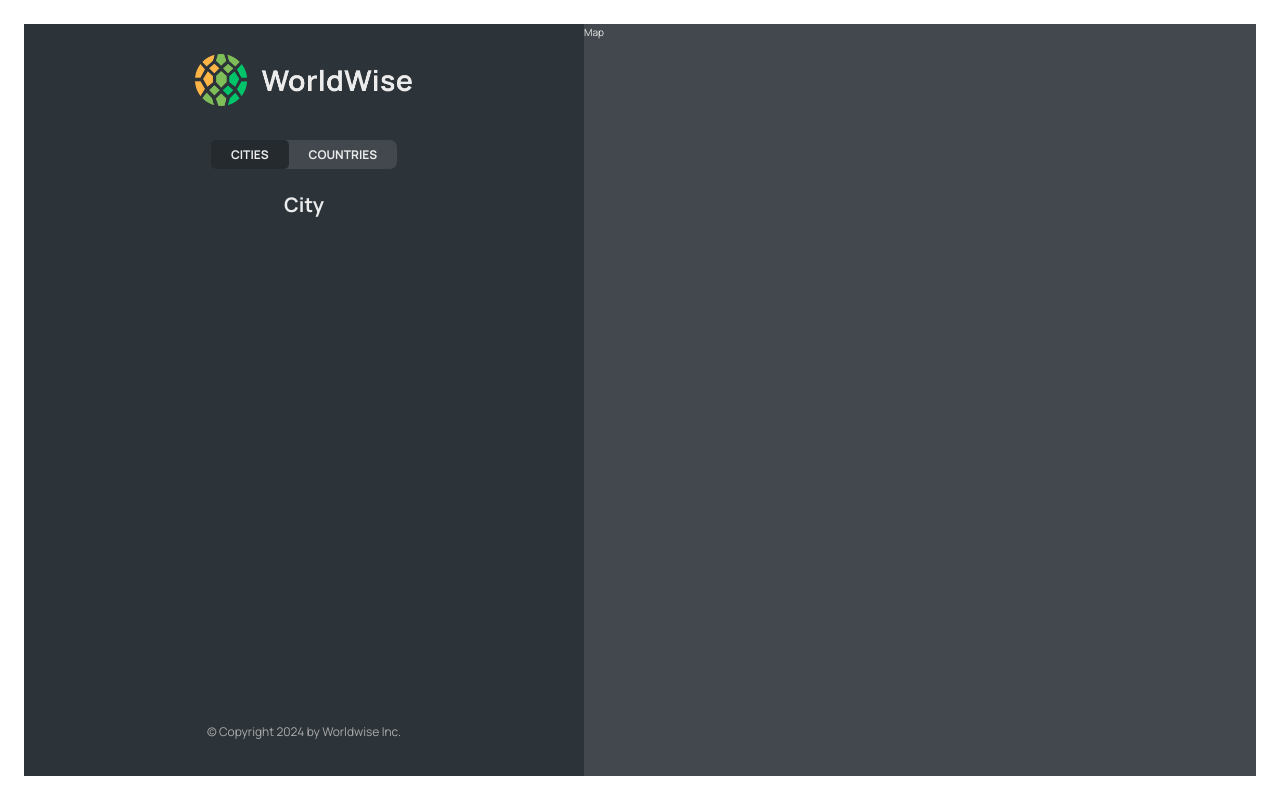
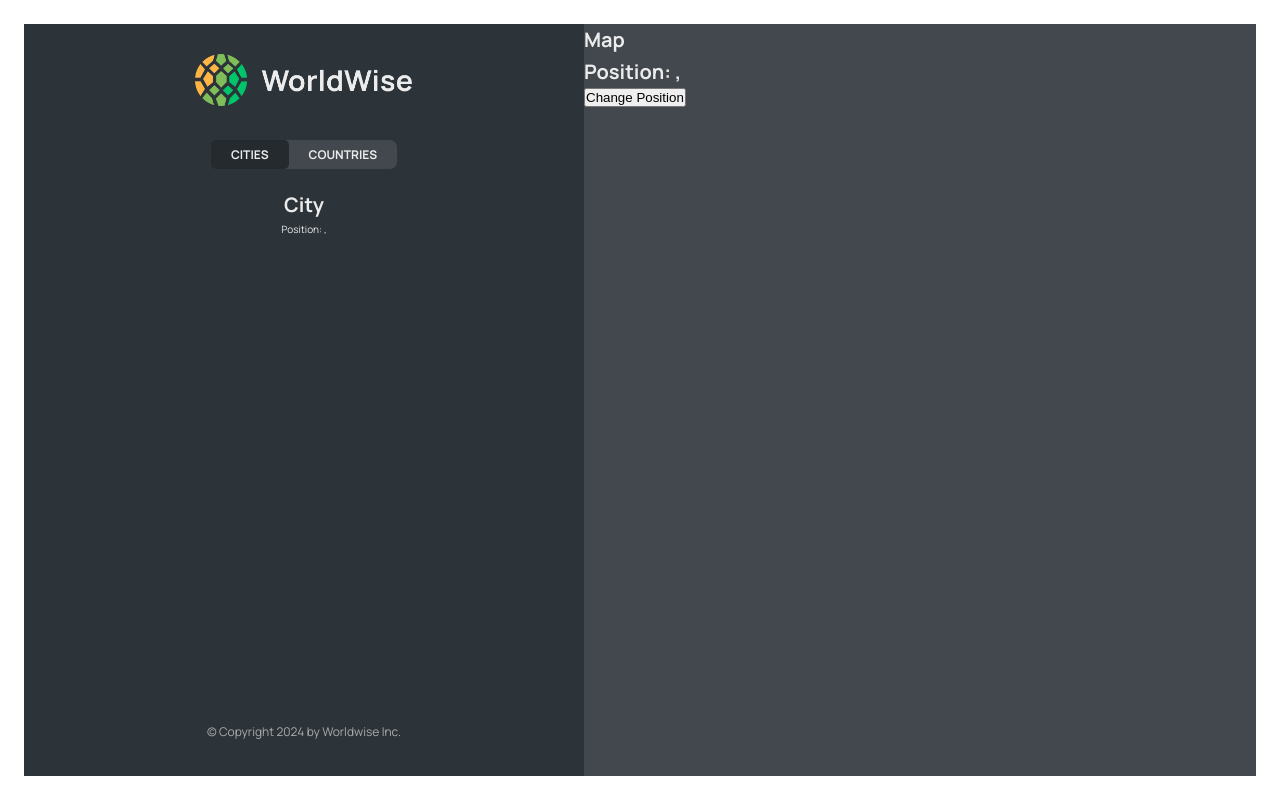
Before and after one commit to YuVath/worldwise, a React (Vite) app: page /app/cities/1 in a window 1280 px wide. Built offline with nearby package versions, Linux system fonts and the light colour scheme; data requests are answered from the project's data file.

Commit message:
Added Params

```diff
--- a/src/components/City.jsx
+++ b/src/components/City.jsx
@@ -1,4 +1,6 @@
 import { useParams } from "react-router-dom";
+import { useSearchParams } from "react-router-dom";
+
 import styles from "./City.module.css";
 
 const formatDate = (date) =>
@@ -11,6 +13,9 @@
 
 function City() {
   const { id } = useParams();
+  const [searchParams, setSearchParams] = useSearchParams();
+  const lat = searchParams.get("lat");
+  const lng = searchParams.get("lng");
 
   // TEMP DATA
   const currentCity = {
@@ -21,7 +26,14 @@
   };
 
   const { cityName, emoji, date, notes } = currentCity;
-  return <h1>City</h1>;
+  return (
+    <>
+      <h1>City</h1>
+      <p>
+        Position: {lat}, {lng}
+      </p>
+    </>
+  );
 
   // return (
   //   <div className={styles.city}>
--- a/src/components/Map.jsx
+++ b/src/components/Map.jsx
@@ -1,7 +1,22 @@
+import { useSearchParams } from "react-router-dom";
 import styles from "./Map.module.css";
 
 function Map() {
-  return <div className={styles.mapContainer}>Map</div>;
+  const [searchParams, setSearchParams] = useSearchParams();
+  const lat = searchParams.get("lat");
+  const lng = searchParams.get("lng");
+
+  return (
+    <div className={styles.mapContainer}>
+      <h1>Map</h1>
+      <h1>
+        Position: {lat}, {lng}
+      </h1>
+      <button onClick={() => setSearchParams({ lat: 32, lng: 50 })}>
+        Change Position
+      </button>
+    </div>
+  );
 }
 
 export default Map;
```
